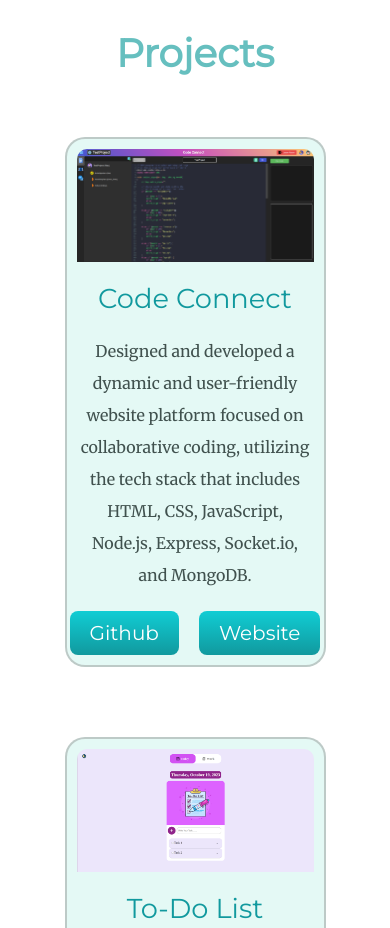
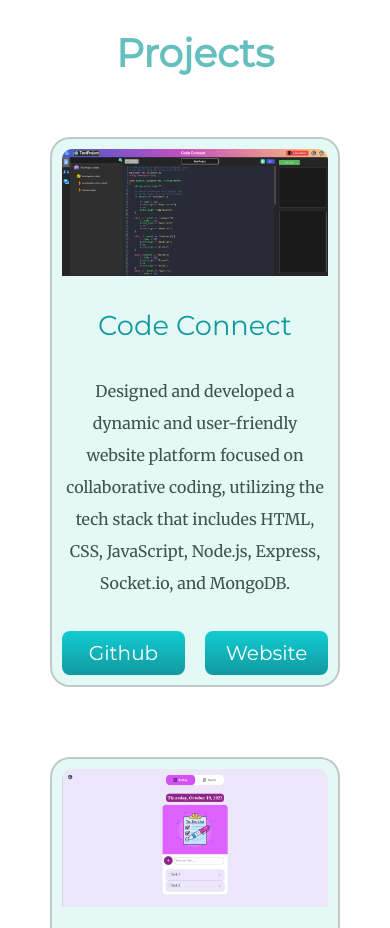
Before and after one commit to kunaldas01/Portfolio, a plain HTML site: page index.html in a window 390 px wide. Shown: the part 3580-4508 px from the top of the page. Drawn offline with Linux system fonts and the light colour scheme.

Commit message:
Update css

```diff
--- a/style.css
+++ b/style.css
@@ -375,7 +375,7 @@ hr {
 }
 
 .items {
-    height: 550px;
+    min-height: 550px;
     width: 400px;
     border-radius: 20px;
     background-color: #e4f9f5;
@@ -411,10 +411,15 @@ hr {
 }
 
 .project-links {
+    width: 100%;
     display: flex;
     justify-content: center;
     align-items: center;
     gap: 20px;
+}
+
+.project-links a {
+    flex: 1;
 }
 
 /* Education */
@@ -624,7 +629,7 @@ hr {
 
     .items {
         height: fit-content;
-        width: 90%;
+        width: 100%;
     }
 }
 
```
